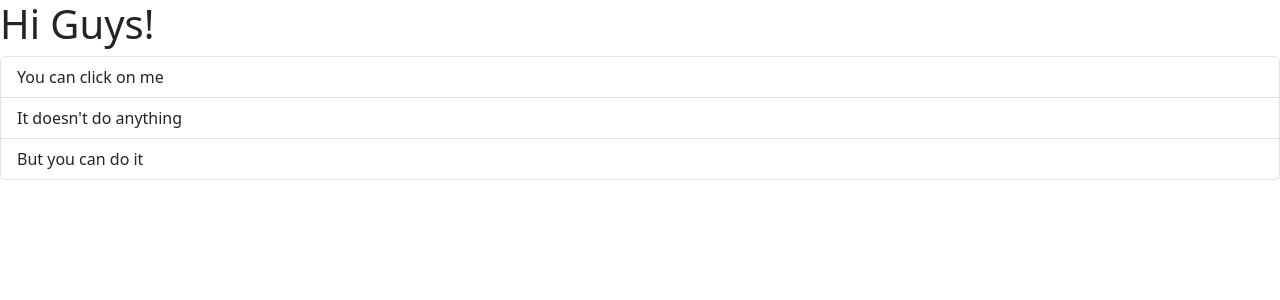
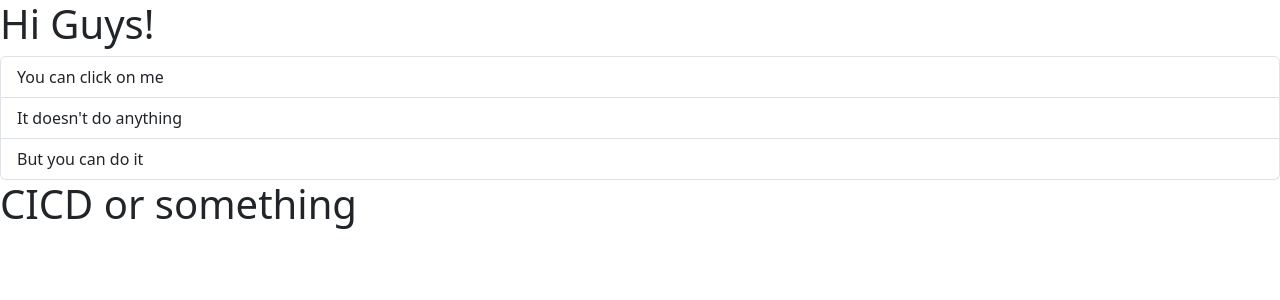
Before and after one commit to Aaron4554/web-portfolio, a React (Vite) app: page / in a window 1280 px wide. Shown: the top 300 px of the page. Built offline with nearby package versions, Linux system fonts and the light colour scheme.

Commit message:
Testing CICD

```diff
--- a/src/App.tsx
+++ b/src/App.tsx
@@ -1,7 +1,17 @@
-import ListGroup from "./components/ListGroup";
+import ListGroup from './components/ListGroup';
+import Message from './Message';
 
 function App() {
-  return <div><ListGroup /></div>;
+  return (
+    <>
+      <div>
+        <ListGroup />
+      </div>
+      <div>
+        <Message />
+      </div>
+    </>
+  );
 }
 
 export default App;
--- a/src/Message.tsx
+++ b/src/Message.tsx
@@ -1,6 +1,5 @@
-
 function Message() {
-	return <h1>Hello World</h1>;
+  return <h1>CICD or something</h1>;
 }
 
 export default Message;
```
